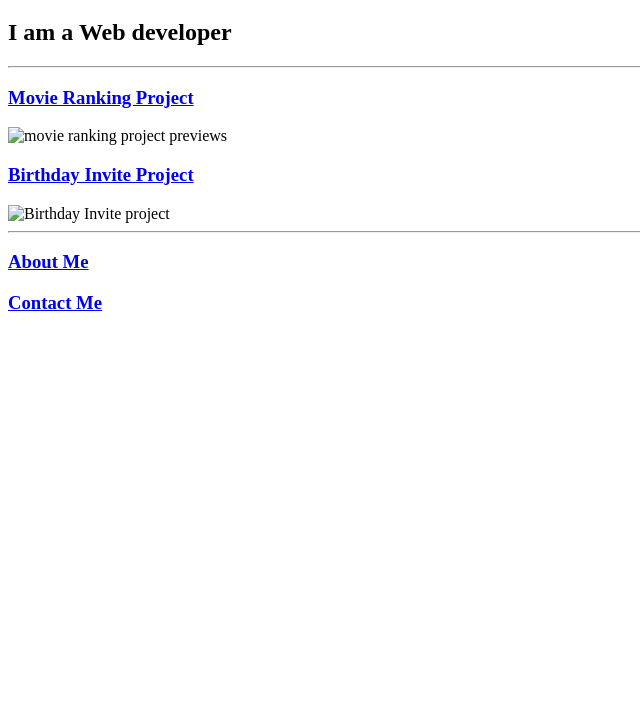
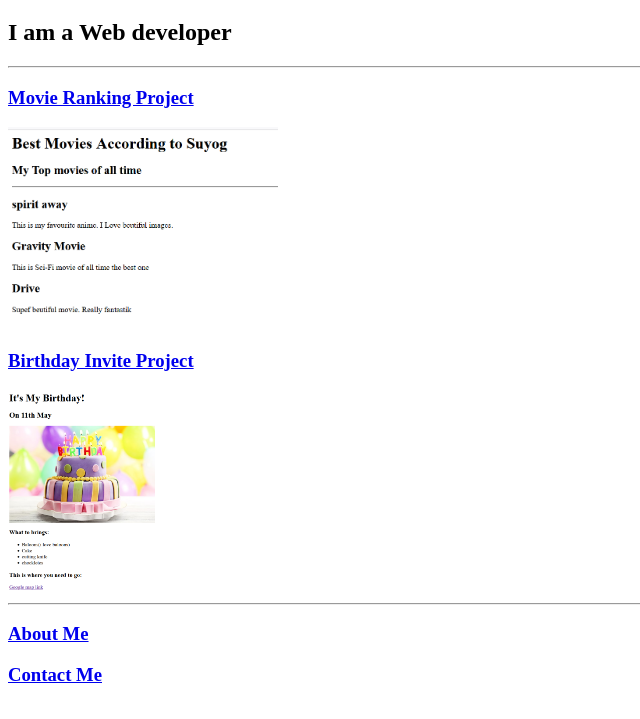
Before and after one commit to Suyog-hub/html-Portfolio-project, a plain HTML site: page index.html in a window 1280 px wide. Shown: the part 61-780 px from the top of the page, without its empty margins (0-640 px from the left). Drawn offline with Linux system fonts and the light colour scheme.

Commit message:
Update index.html

```diff
--- a/index.html
+++ b/index.html
@@ -11,9 +11,9 @@
     <h2>I am a Web developer</h2>
     <hr/>
     <h3><a href="./public/movie-ranking.html">Movie Ranking Project</a></h3>
-    <img src="./assets/images/movie ranking project.png" height="200" alt="movie ranking project previews"/>
+    <img src="movie ranking project.png" height="200" alt="movie ranking project previews"/>
     <h3><a href="./public/birthday-invite.html">Birthday Invite Project</a></h3>
-    <img src="./assets/images/Birthday invite project.png" height="200" alt="Birthday Invite project"/>
+    <img src="Birthday invite project.png" height="200" alt="Birthday Invite project"/>
     <hr/>
     <h3><a href="./public/about.html">About Me</a></h3>
     <h3><a href="./public/contact.html">Contact Me</a></h3>
```
